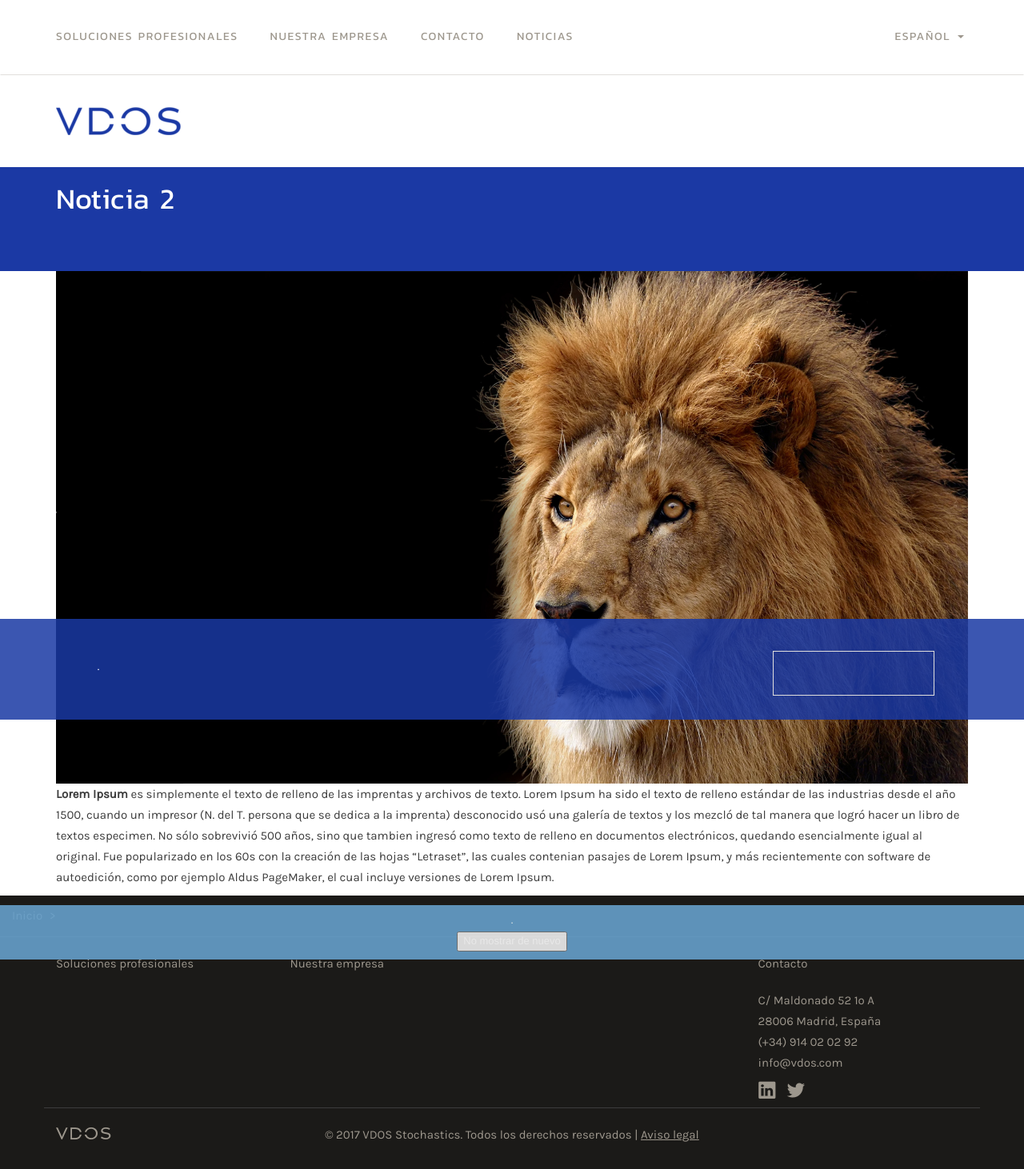
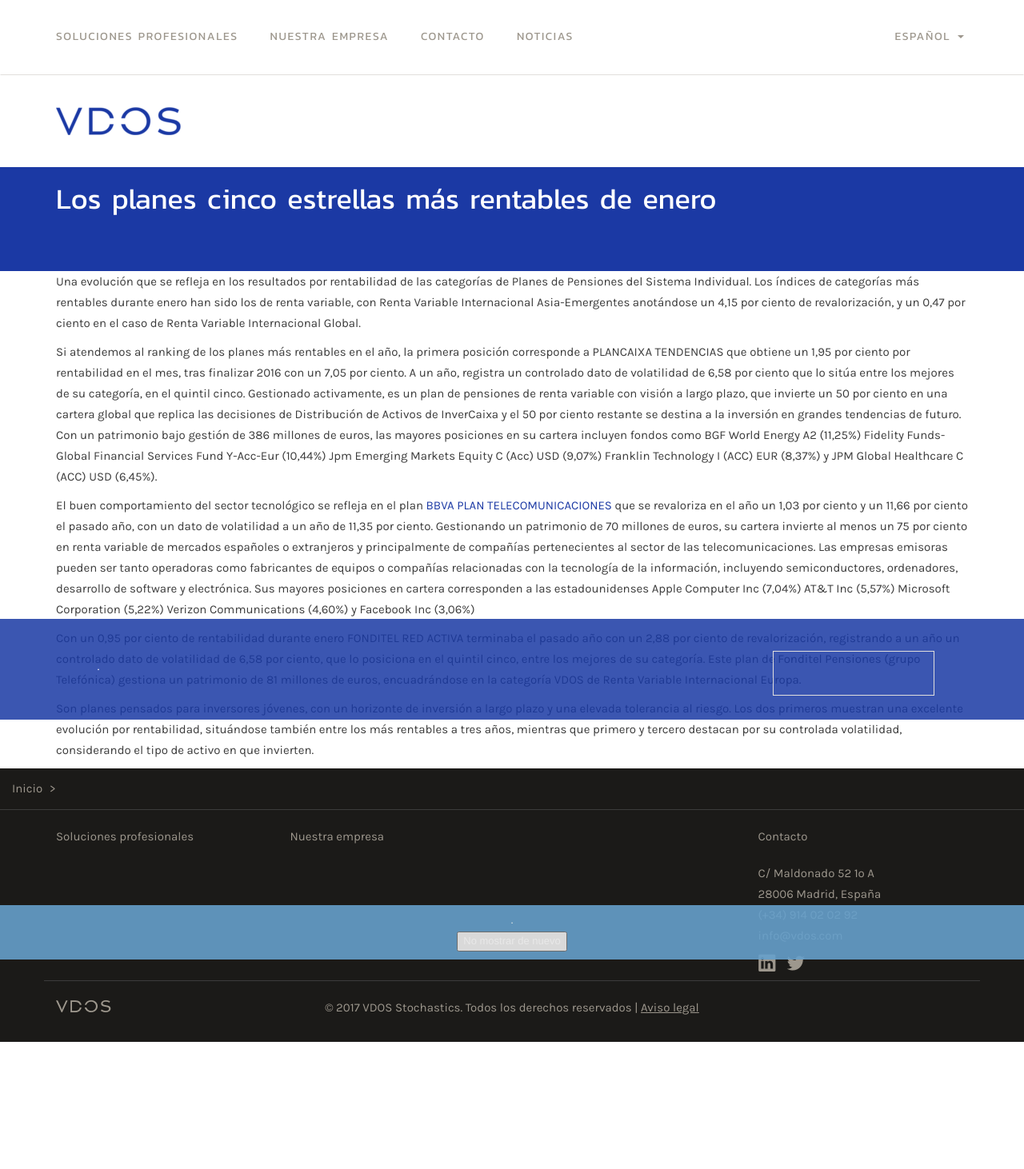
Before and after one commit to spc82/spc82.github.io, a Jekyll site: the page built from _posts/2017-02-10-los planes cinco estrellas mas rentables de enero.markdown, in a window 1280 px wide. Shown: the whole page at 80% size. Built offline with Jekyll 4.4.1, drawn with Linux system fonts in a browser that asks for light colours; after the commit the page ends 1303 px from its top, so only the background shows below that.

Commit message:
Updated Los Planes Cinco Estrellas Mas Rentables De Enero

```diff
--- a/_posts/2017-02-10-los planes cinco estrellas mas rentables de enero.markdown
+++ b/_posts/2017-02-10-los planes cinco estrellas mas rentables de enero.markdown
@@ -1,13 +1,37 @@
 ---
-title: Noticia 2
+title: Los planes cinco estrellas más rentables de enero
 date: 2017-02-10 11:54:00 +01:00
 categories:
 - es
 - noticias
-author: Simón Prieto
-thumbnail: "/uploads/lion-thumbnail.png"
-img: "/uploads/lion.jpg"
+summary-text: Dejamos atrás el primer mes del año, con la renta variable mostrando
+  un comportamiento desigual. Si consideramos los principales índices mundiales, siguiendo
+  la tendencia del pasado año y con la excepción de EEUU y Alemania, los mercados
+  emergentes están mostrando resultados superiores respecto a los desarrollados.
+authors: Sergio Ortega
+keywords: Aumento
+description: Dejamos atrás el primer mes del año, con la renta variable mostrando
+  un comportamiento desigual. Si consideramos los principales índices mundiales, siguiendo
+  la tendencia del pasado año y con la excepción de EEUU y Alemania, los mercados
+  emergentes están mostrando resultados superiores respecto a los desarrollados.
+thumbnail-image: "/uploads/lion-thumbnail.png"
+article-image: "/uploads/lion.jpg"
+article-image-title: Lion
+medios: Medio 1
+link:
+  url: http://www.fundssociety.com/es/noticias/mercados/natixis-cinco-razones-para-estar-en-renta-variable-europea-con-perfil-value
+  title: Cinco razones para estar en renta variable europea con perfil value
+  author-link: Funds Society
+  has-new-window: true
 layout: post
 ---
 
-**Lorem Ipsum** es simplemente el texto de relleno de las imprentas y archivos de texto. Lorem Ipsum ha sido el texto de relleno estándar de las industrias desde el año 1500, cuando un impresor (N. del T. persona que se dedica a la imprenta) desconocido usó una galería de textos y los mezcló de tal manera que logró hacer un libro de textos especimen. No sólo sobrevivió 500 años, sino que tambien ingresó como texto de relleno en documentos electrónicos, quedando esencialmente igual al original. Fue popularizado en los 60s con la creación de las hojas "Letraset", las cuales contenian pasajes de Lorem Ipsum, y más recientemente con software de autoedición, como por ejemplo Aldus PageMaker, el cual incluye versiones de Lorem Ipsum.
+Una evolución que se refleja en los resultados por rentabilidad de las categorías de Planes de Pensiones del Sistema Individual. Los índices de categorías más rentables durante enero han sido los de renta variable, con Renta Variable Internacional Asia-Emergentes anotándose un 4,15 por ciento de revalorización, y un 0,47 por ciento en el caso de Renta Variable Internacional Global.
+
+Si atendemos al ranking de los planes más rentables en el año, la primera posición corresponde a PLANCAIXA TENDENCIAS que obtiene un 1,95 por ciento por rentabilidad en el mes, tras finalizar 2016 con un 7,05 por ciento. A un año, registra un controlado dato de volatilidad de 6,58 por ciento que lo sitúa entre los mejores de su categoría, en el quintil cinco. Gestionado activamente, es un plan de pensiones de renta variable con visión a largo plazo, que invierte un 50 por ciento en una cartera global que replica las decisiones de Distribución de Activos de InverCaixa y el 50 por ciento restante se destina a la inversión en grandes tendencias de futuro. Con un patrimonio bajo gestión de 386 millones de euros, las mayores posiciones en su cartera incluyen fondos como BGF World Energy A2 (11,25%) Fidelity Funds-Global Financial Services Fund Y-Acc-Eur (10,44%) Jpm Emerging Markets Equity C (Acc) USD (9,07%) Franklin Technology I (ACC) EUR (8,37%) y JPM Global Healthcare C (ACC) USD (6,45%).
+
+El buen comportamiento del sector tecnológico se refleja en el plan [BBVA PLAN TELECOMUNICACIONES](http://quefondos.com/es/planes/ficha/index.html?isin=N1793) que se revaloriza en el año un 1,03 por ciento y un 11,66 por ciento el pasado año, con un dato de volatilidad a un año de 11,35 por ciento. Gestionando un patrimonio de 70 millones de euros, su cartera invierte al menos un 75 por ciento en renta variable de mercados españoles o extranjeros y principalmente de compañías pertenecientes al sector de las telecomunicaciones. Las empresas emisoras pueden ser tanto operadoras como fabricantes de equipos o compañías relacionadas con la tecnología de la información, incluyendo semiconductores, ordenadores, desarrollo de software y electrónica. Sus mayores posiciones en cartera corresponden a las estadounidenses Apple Computer Inc (7,04%) AT&T Inc (5,57%) Microsoft Corporation (5,22%) Verizon Communications (4,60%) y Facebook Inc (3,06%)
+
+Con un 0,95 por ciento de rentabilidad durante enero FONDITEL RED ACTIVA terminaba el pasado año con un 2,88 por ciento de revalorización, registrando a un año un controlado dato de volatilidad de 6,58 por ciento, que lo posiciona en el quintil cinco, entre los mejores de su categoría. Este plan de Fonditel Pensiones (grupo Telefónica) gestiona un patrimonio de 81 millones de euros, encuadrándose en la categoría VDOS de Renta Variable Internacional Europa.
+
+Son planes pensados para inversores jóvenes, con un horizonte de inversión a largo plazo y una elevada tolerancia al riesgo. Los dos primeros muestran una excelente evolución por rentabilidad, situándose también entre los más rentables a tres años, mientras que primero y tercero destacan por su controlada volatilidad, considerando el tipo de activo en que invierten.
```
